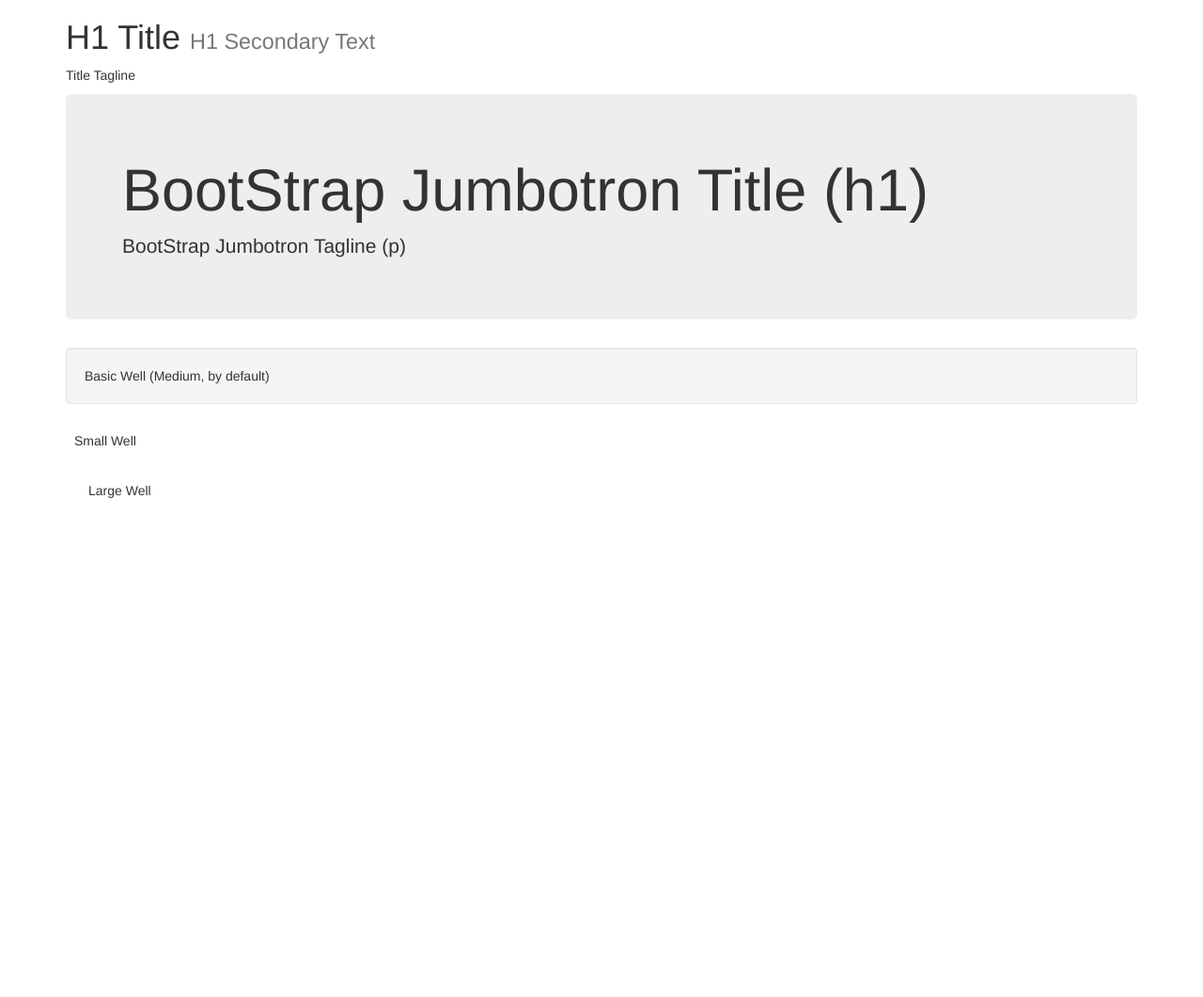
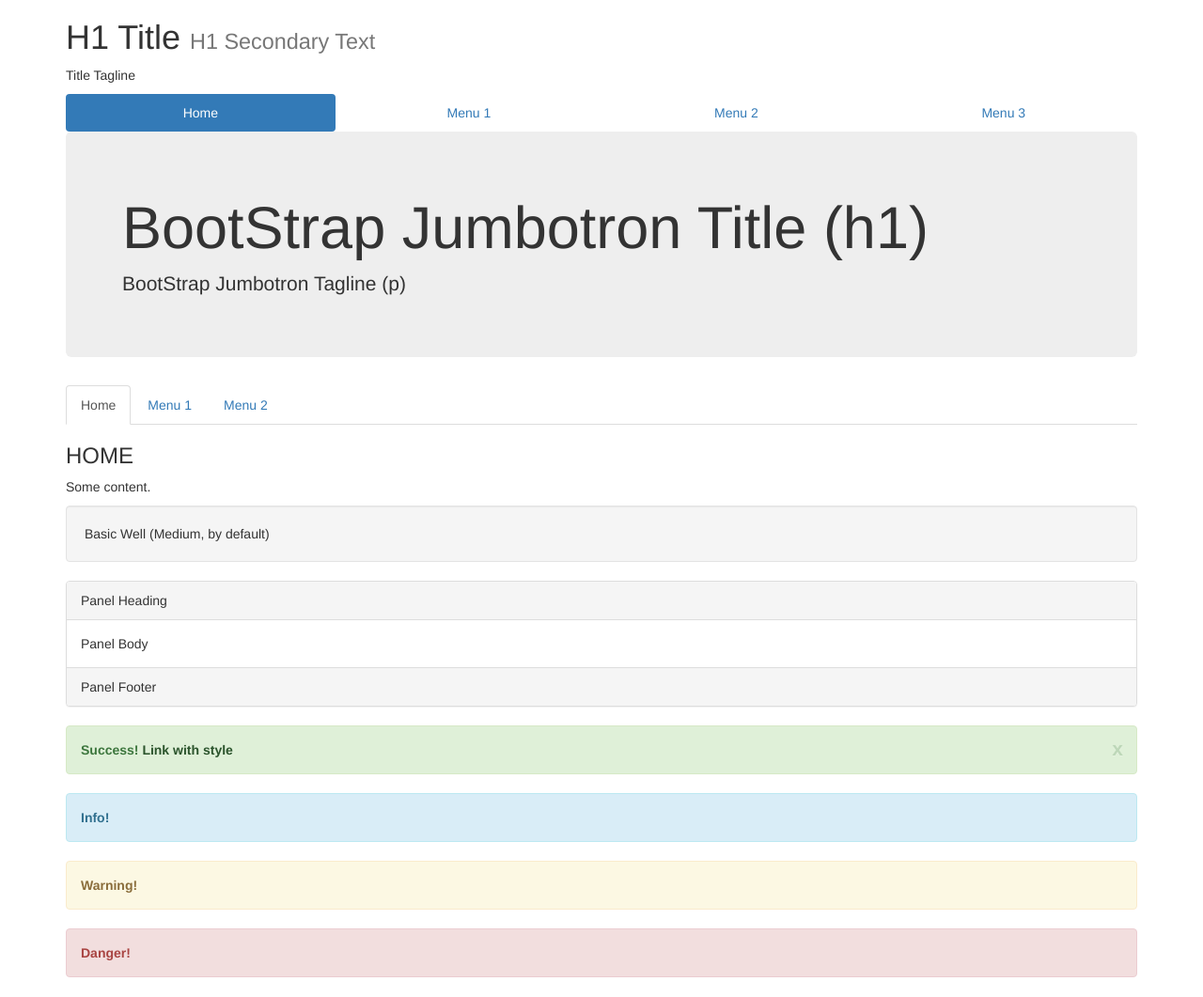
Before and after one commit to poppacally/testingEnvironment, a plain HTML site: page index.html in a window 1280 px wide. Shown: the whole page at 94% size. Before the commit the page ends 800 px from the top, so only its background shows below. Drawn offline with nearby package versions, Linux system fonts and the light colour scheme.

Commit message:
Added new test

```diff
--- a/index.html
+++ b/index.html
@@ -10,6 +10,12 @@
   <script src="https://ajax.googleapis.com/ajax/libs/jquery/3.2.1/jquery.min.js"></script>
   <script src="https://maxcdn.bootstrapcdn.com/bootstrap/3.3.7/js/bootstrap.min.js"></script>
 
+  <!--
+  <script>
+  var badgeText =  "issa badge";
+  </script>
+  -->
+
 </head>
 
 <body>
@@ -18,16 +24,74 @@
   <h1>H1 Title <small>H1 Secondary Text</small></h1>
   <p>Title Tagline</p>
 
+
+
+  <ul class="nav nav-pills nav-justified">
+    <li class="active"><a href="#">Home</a></li>
+    <li><a href="#">Menu 1</a></li>
+    <li><a href="#">Menu 2</a></li>
+    <li><a href="#">Menu 3</a></li>
+  </ul>
+
+  <!-- Basic Jumbotron -->
   <div class="jumbotron">
     <h1>BootStrap Jumbotron Title (h1)</h1>
     <p>BootStrap Jumbotron Tagline (p)</p>
   </div>
 
+  <ul class="nav nav-tabs">
+  <li class="active"><a data-toggle="tab" href="#home">Home</a></li>
+  <li><a data-toggle="tab" href="#menu1">Menu 1</a></li>
+  <li><a data-toggle="tab" href="#menu2">Menu 2</a></li>
+</ul>
+
+<!-- Toggleable content tabs-->
+  <div class="tab-content">
+    <div id="home" class="tab-pane fade in active">
+      <h3>HOME</h3>
+      <p>Some content.</p>
+    </div>
+    <div id="menu1" class="tab-pane fade">
+      <h3>Menu 1</h3>
+      <p>Some content in menu 1.</p>
+    </div>
+    <div id="menu2" class="tab-pane fade">
+      <h3>Menu 2</h3>
+      <p>Some content in menu 2.</p>
+    </div>
+  </div>
+
+  <!-- Different types of wells-->
   <div class="well">Basic Well (Medium, by default)</div>
 
-  <div class="well-sm">Small Well</div>
+  <!-- Test to see if var can be used within a button -->
+  <!--<button type="button" class="btn btn-primary">Button Text <span class="badge" id="badgeTextTest"><script>document.getElementById("badgeTextTest").innerHTML = badgeText;</script></span></button>-->
 
-  <div class="well-lg">Large Well</div>
+  <!--Panel-->
+  <div class="panel panel-default">
+    <div  class="panel-heading">Panel Heading</div>
+    <div  class="panel-body">Panel Body</div>
+    <div  class="panel-footer">Panel Footer</div>
+  </div>
+
+  <!-- Differtent types of alert
+  Add "alert-dismissable" to make the alert dismissable-->
+  <div class="alert alert-success alert-dismissable fade in fade out">
+    <a href="#" class="close" data-dismiss="alert" aria-label="close">x</a>
+    <strong>Success!</strong> <a href="#" class="alert-link">Link with style</a>
+  </div>
+
+  <div class="alert alert-info">
+    <strong>Info!</strong>
+  </div>
+
+  <div class="alert alert-warning">
+    <strong>Warning!</strong>
+  </div>
+
+  <div class="alert alert-danger">
+    <strong>Danger!</strong>
+  </div>
 
   <div class="row">
     <div class="col-*-*"></div>
```
